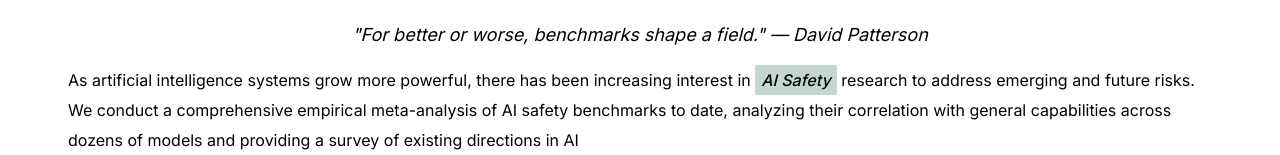
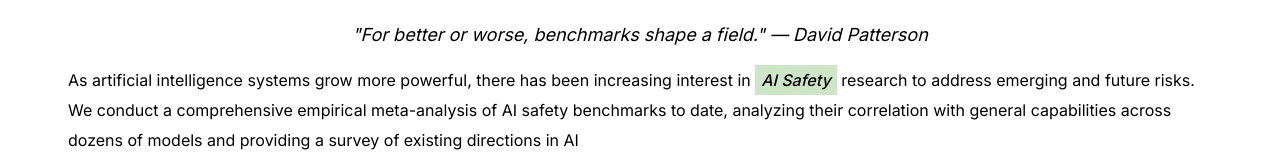
Before and after one commit to justinphan3110cais/safetywashing_website, a React (Create React App) app: page / in a window 1280 px wide. Shown: the part 330-485 px from the top of the page. Built offline with nearby package versions, Linux system fonts and the light colour scheme.

Commit message:
Update index.jsx

```diff
--- a/src/components/body/index.jsx
+++ b/src/components/body/index.jsx
@@ -30,7 +30,7 @@ const BodyPage = () => {
           <p className="text-base mt-4 font-normal leading-[30px] text-left mx-auto">
             As artificial intelligence systems grow more powerful, there has
             been increasing interest in{" "}
-            <span className="italic font-medium bg-[#C5D5D2] px-1.5 whitespace-nowrap inline-block">
+            <span className="italic font-medium bg-[#CDE6C8] px-1.5 whitespace-nowrap inline-block">
               <it>AI Safety</it>
             </span>{" "}
             research to address emerging and future risks. We conduct a
```
